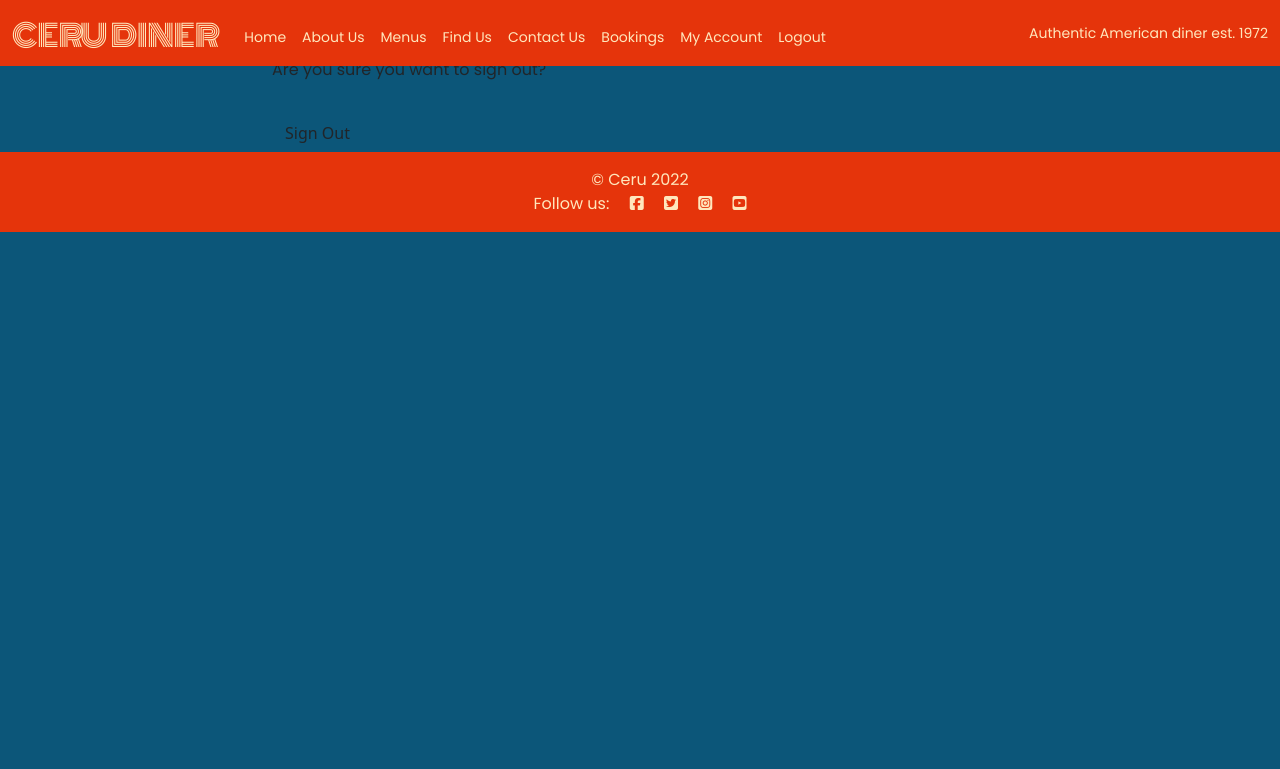
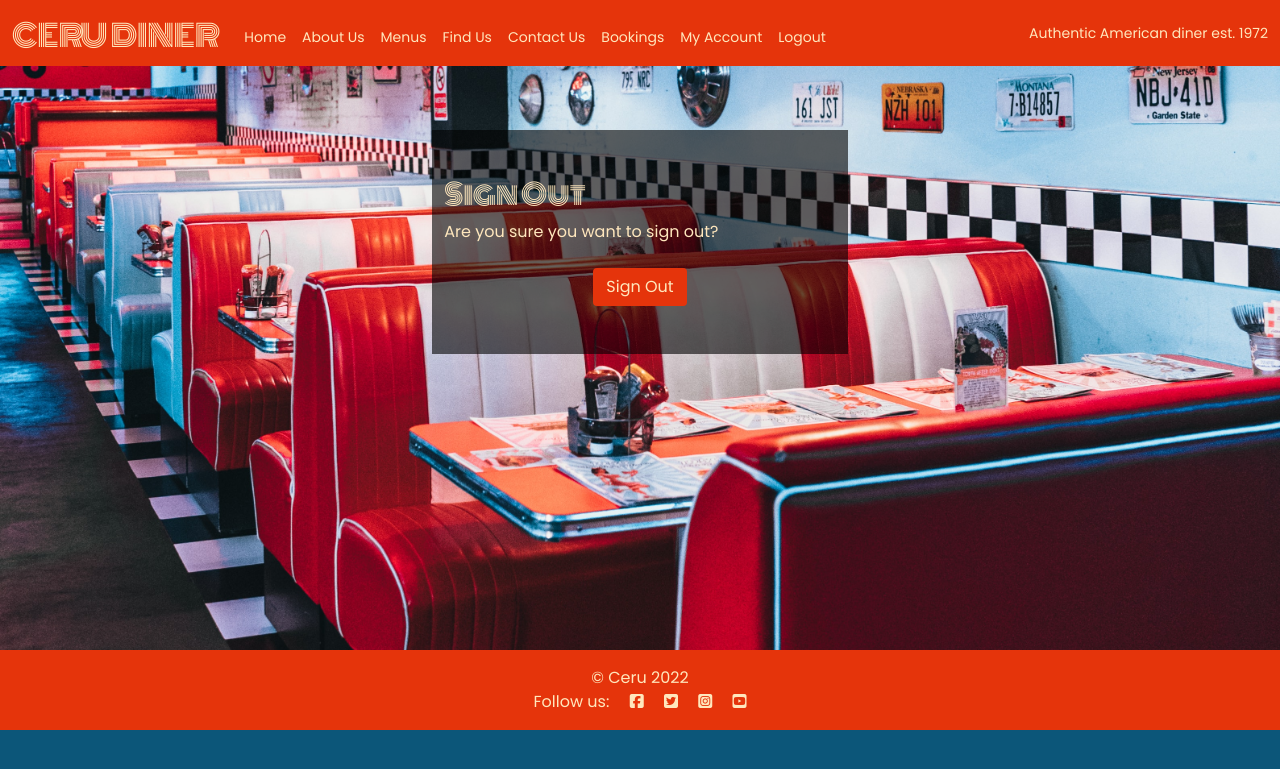
Before and after one commit to gabriel-alves-p/ceru-restaurant, a Django app: page /accounts/logout/ in a window 1280 px wide. Shown: the top 769 px of the page. Run offline with Django 3.2, Linux system fonts and the light colour scheme; the visitor is signed in with stand-in values (Sample User, id 1); some libraries are stand-ins or nearby versions.

Commit message:
add bootstrap stylings to logout.html form

```diff
--- a/static/css/style.css
+++ b/static/css/style.css
@@ -154,6 +154,7 @@ span {
 
 .signup-row {
     background-color: rgba(0, 0, 0, 0.6);
+    margin-top: 80px;
 }
 
 .link {
--- a/templates/account/logout.html
+++ b/templates/account/logout.html
@@ -5,17 +5,15 @@
 {% block head_title %}{% trans "Sign Out" %}{% endblock %}
 
 {% block content %}
-<div class="container">
-  <div class="row">
-    <div class="col-md-8 mt-3 offset-md-2">
+<header id="signup-hero-image">
+  <div class="container d-flex align-items-center justify-content-center">
+    <div class="row d-flex align-items-center signup-row">
+      <div class="col-12s pt-5">
         <h3>{% trans "Sign Out" %}</h3>
 
         <p>{% trans 'Are you sure you want to sign out?' %}</p>
       </div>
-  </div>
-  <div class="row">
-    <div class="col-md-8 mt-3 offset-md-2">
-
+      <div class="col-12 pb-5 pt-2 d-flex justify-content-center">
         <form method="post" action="{% url 'account_logout' %}">
           {% csrf_token %}
           {% if redirect_field_value %}
@@ -26,4 +24,5 @@
       </div>
     </div>
   </div>
+</header>
 {% endblock %}
```
Lines whose indentation alone changed are shown as unchanged.
